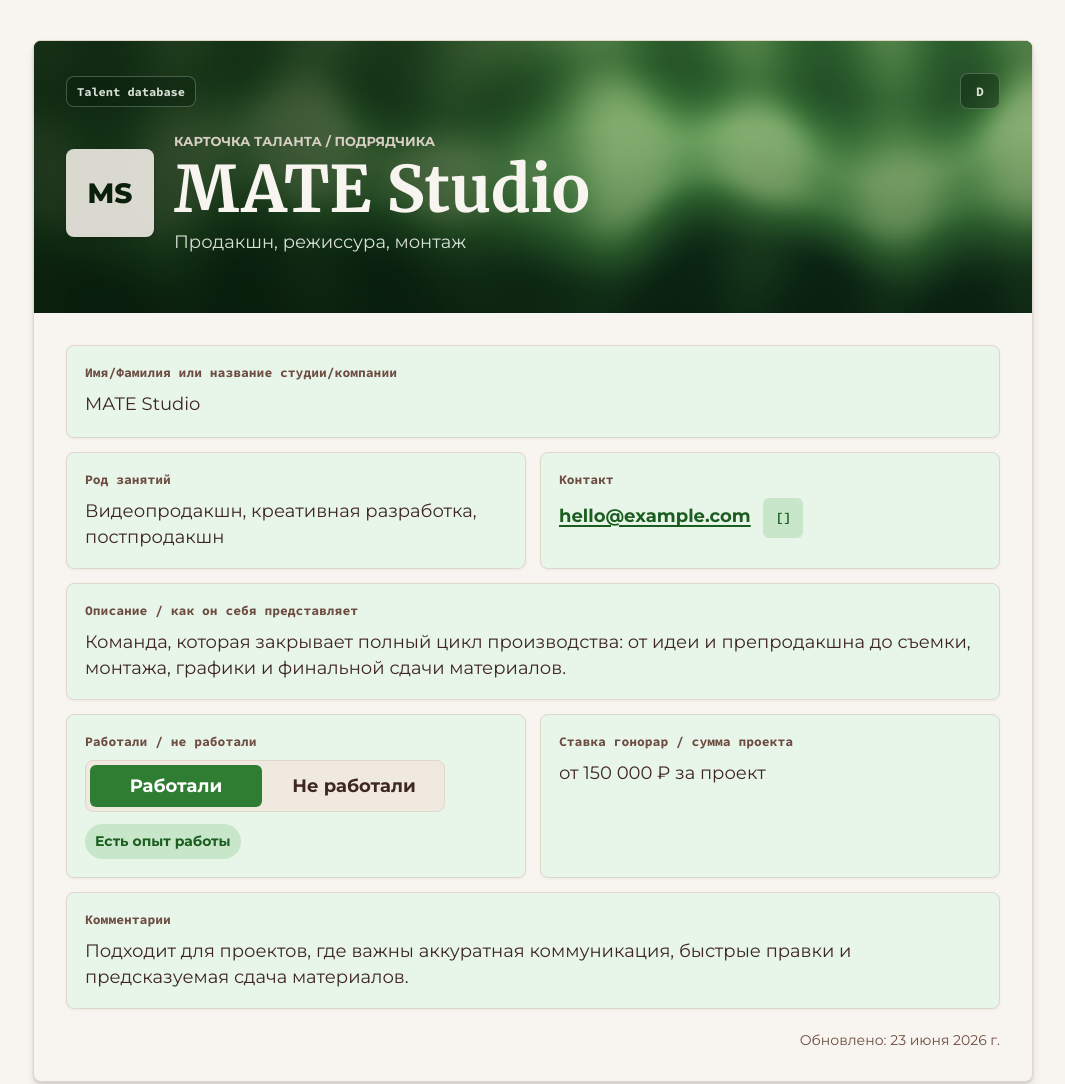
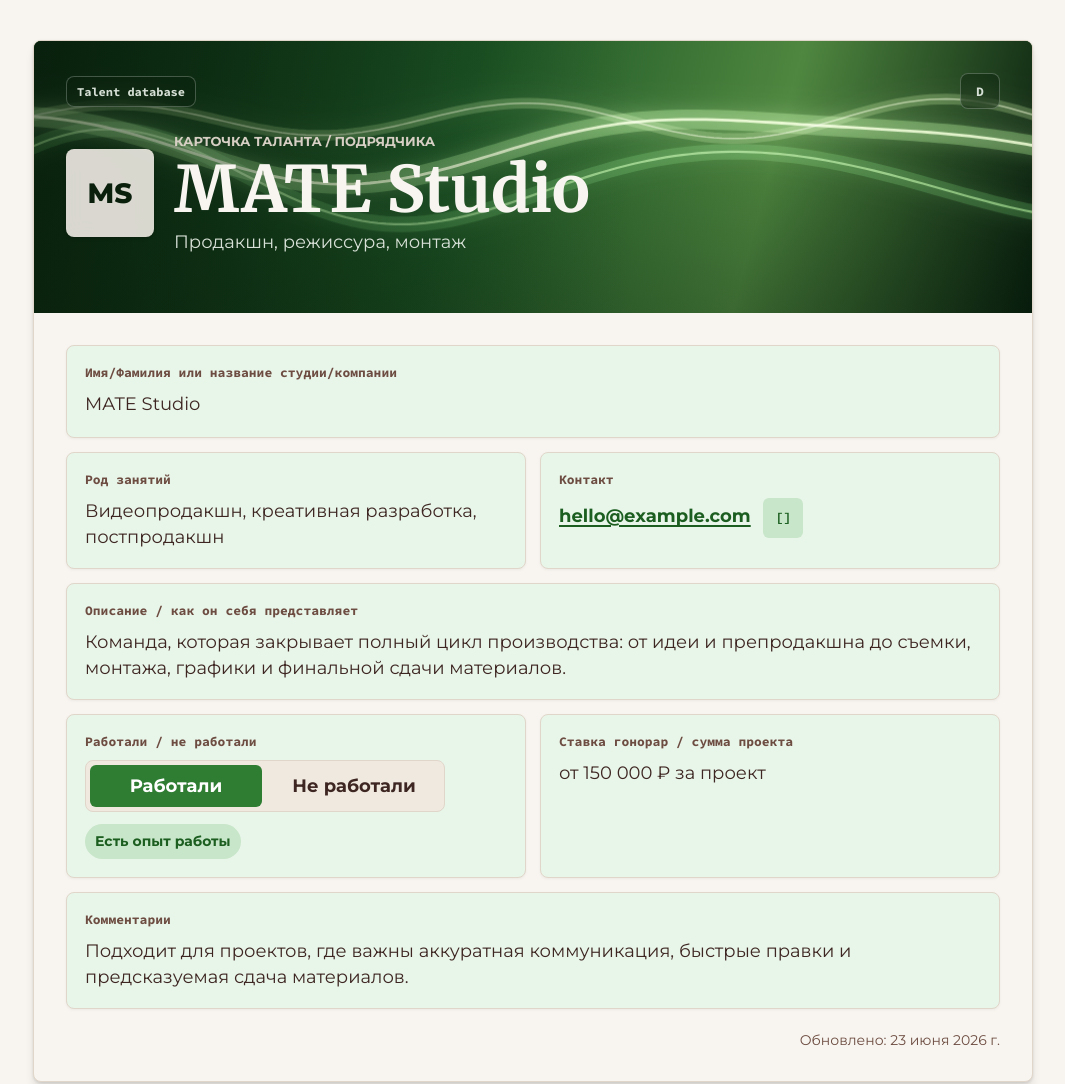
Before and after one commit to tomarova-commits/MATE, a plain HTML site: page index.html in a window 1280 px wide. Shown: the top 1084 px of the page, without its empty margins (107-1172 px from the left). Drawn offline with Linux system fonts and the light colour scheme.

Commit message:
Make header waves more explicit

```diff
--- a/index.html
+++ b/index.html
@@ -14,7 +14,7 @@
       href="https://fonts.googleapis.com/css2?family=Merriweather:wght@400;700&family=Montserrat:wght@400;600;700;800&family=Source+Code+Pro:wght@500;700&display=swap"
       rel="stylesheet"
     >
-    <link rel="stylesheet" href="styles.css?v=2">
+    <link rel="stylesheet" href="styles.css?v=3">
   </head>
   <body>
     <main class="page">
@@ -105,6 +105,6 @@
       </section>
     </main>
 
-    <script src="script.js?v=2"></script>
+    <script src="script.js?v=3"></script>
   </body>
 </html>
--- a/script.js
+++ b/script.js
@@ -65,101 +65,111 @@ themeToggle.addEventListener("click", () => {
 });
 
 function initHeaderShader(canvas) {
-  const gl = canvas.getContext("webgl", { antialias: false, alpha: false });
+  const ctx = canvas.getContext("2d");
   const prefersReducedMotion = window.matchMedia("(prefers-reduced-motion: reduce)").matches;
 
-  if (!gl || prefersReducedMotion) {
+  if (!ctx) {
     return;
   }
 
-  const vertexShaderSource = `
-    attribute vec2 position;
+  const waves = [
+    {
+      color: "rgba(221, 245, 185, 0.96)",
+      glow: "rgba(139, 205, 111, 0.42)",
+      width: 2.8,
+      amp: 30,
+      freq: 1.18,
+      speed: 0.0011,
+      y: 0.38,
+    },
+    {
+      color: "rgba(151, 219, 126, 0.82)",
+      glow: "rgba(84, 165, 82, 0.34)",
+      width: 2.2,
+      amp: 44,
+      freq: 1.62,
+      speed: -0.00086,
+      y: 0.52,
+    },
+    {
+      color: "rgba(234, 247, 201, 0.58)",
+      glow: "rgba(188, 231, 143, 0.28)",
+      width: 1.5,
+      amp: 22,
+      freq: 2.35,
+      speed: 0.00128,
+      y: 0.29,
+    },
+  ];
 
-    void main() {
-      gl_Position = vec4(position, 0.0, 1.0);
-    }
-  `;
-
-  const fragmentShaderSource = `
-    precision highp float;
-
-    uniform vec2 resolution;
-    uniform float time;
-
-    vec3 palette(float t) {
-      vec3 pine = vec3(0.025, 0.115, 0.075);
-      vec3 moss = vec3(0.130, 0.285, 0.150);
-      vec3 fern = vec3(0.280, 0.530, 0.250);
-      vec3 sage = vec3(0.560, 0.670, 0.460);
-
-      vec3 first = mix(pine, moss, smoothstep(0.0, 0.45, t));
-      vec3 second = mix(fern, sage, smoothstep(0.45, 1.0, t));
-      return mix(first, second, smoothstep(0.28, 0.88, t));
-    }
-
-    void main() {
-      vec2 uv = gl_FragCoord.xy / resolution;
-      vec2 p = (gl_FragCoord.xy * 2.0 - resolution) / min(resolution.x, resolution.y);
-
-      float waveA = sin((p.x * 2.1 + time * 0.42) + sin(p.y * 2.0) * 0.7);
-      float waveB = sin((p.x * 3.4 - time * 0.27) + cos(p.y * 3.2 + time * 0.18));
-      float waveC = sin(length(p * vec2(1.25, 0.72)) * 5.0 - time * 0.55);
-      float ribbon = smoothstep(0.78, 0.08, abs(p.y + waveA * 0.16 + waveB * 0.07));
-      float mist = 0.5 + 0.5 * waveC;
-      float shade = clamp(uv.y * 0.50 + ribbon * 0.48 + mist * 0.20, 0.0, 1.0);
-
-      vec3 color = palette(shade);
-      color += vec3(0.025, 0.070, 0.035) * ribbon;
-      color *= 0.72 + 0.28 * smoothstep(-0.92, 0.70, p.x);
-
-      gl_FragColor = vec4(color, 1.0);
-    }
-  `;
-
-  const compileShader = (type, source) => {
-    const shader = gl.createShader(type);
-    gl.shaderSource(shader, source);
-    gl.compileShader(shader);
-    return shader;
-  };
-
-  const vertexShader = compileShader(gl.VERTEX_SHADER, vertexShaderSource);
-  const fragmentShader = compileShader(gl.FRAGMENT_SHADER, fragmentShaderSource);
-  const program = gl.createProgram();
-  gl.attachShader(program, vertexShader);
-  gl.attachShader(program, fragmentShader);
-  gl.linkProgram(program);
-  gl.useProgram(program);
-
-  const buffer = gl.createBuffer();
-  gl.bindBuffer(gl.ARRAY_BUFFER, buffer);
-  gl.bufferData(
-    gl.ARRAY_BUFFER,
-    new Float32Array([-1, -1, 1, -1, -1, 1, -1, 1, 1, -1, 1, 1]),
-    gl.STATIC_DRAW,
-  );
-
-  const positionLocation = gl.getAttribLocation(program, "position");
-  gl.enableVertexAttribArray(positionLocation);
-  gl.vertexAttribPointer(positionLocation, 2, gl.FLOAT, false, 0, 0);
-
-  const resolutionLocation = gl.getUniformLocation(program, "resolution");
-  const timeLocation = gl.getUniformLocation(program, "time");
   let animationFrame = 0;
+  let width = 0;
+  let height = 0;
+  let ratio = 1;
 
   const resize = () => {
-    const { width, height } = canvas.getBoundingClientRect();
-    const ratio = Math.min(window.devicePixelRatio || 1, 2);
-    canvas.width = Math.max(1, Math.floor(width * ratio));
-    canvas.height = Math.max(1, Math.floor(height * ratio));
-    gl.viewport(0, 0, canvas.width, canvas.height);
-    gl.uniform2f(resolutionLocation, canvas.width, canvas.height);
+    const rect = canvas.getBoundingClientRect();
+    ratio = Math.min(window.devicePixelRatio || 1, 2);
+    width = Math.max(1, Math.floor(rect.width));
+    height = Math.max(1, Math.floor(rect.height));
+    canvas.width = Math.floor(width * ratio);
+    canvas.height = Math.floor(height * ratio);
+    ctx.setTransform(ratio, 0, 0, ratio, 0, 0);
   };
 
   const render = (timestamp) => {
-    gl.uniform1f(timeLocation, timestamp * 0.001);
-    gl.drawArrays(gl.TRIANGLES, 0, 6);
-    animationFrame = requestAnimationFrame(render);
+    ctx.clearRect(0, 0, width, height);
+
+    const background = ctx.createLinearGradient(0, 0, width, height);
+    background.addColorStop(0, "#06210e");
+    background.addColorStop(0.42, "#1c5525");
+    background.addColorStop(0.72, "#4f8740");
+    background.addColorStop(1, "#061a0c");
+    ctx.fillStyle = background;
+    ctx.fillRect(0, 0, width, height);
+
+    ctx.globalCompositeOperation = "screen";
+
+    waves.forEach((wave, index) => {
+      const phase = timestamp * wave.speed + index * 1.7;
+      const baseY = height * wave.y;
+      const path = new Path2D();
+
+      for (let x = -24; x <= width + 24; x += 8) {
+        const progress = x / width;
+        const y =
+          baseY +
+          Math.sin(progress * Math.PI * 2 * wave.freq + phase) * wave.amp +
+          Math.sin(progress * Math.PI * 4.2 + phase * 0.7) * wave.amp * 0.32;
+
+        if (x === -24) {
+          path.moveTo(x, y);
+        } else {
+          path.lineTo(x, y);
+        }
+      }
+
+      ctx.strokeStyle = wave.glow;
+      ctx.lineWidth = wave.width * 7;
+      ctx.lineCap = "round";
+      ctx.shadowBlur = 28;
+      ctx.shadowColor = wave.glow;
+      ctx.stroke(path);
+
+      ctx.strokeStyle = wave.color;
+      ctx.lineWidth = wave.width;
+      ctx.lineCap = "round";
+      ctx.shadowBlur = 18;
+      ctx.shadowColor = wave.color;
+      ctx.stroke(path);
+    });
+
+    ctx.globalCompositeOperation = "source-over";
+    ctx.shadowBlur = 0;
+
+    if (!prefersReducedMotion) {
+      animationFrame = requestAnimationFrame(render);
+    }
   };
 
   resize();
@@ -169,10 +179,6 @@ function initHeaderShader(canvas) {
   return () => {
     window.removeEventListener("resize", resize);
     cancelAnimationFrame(animationFrame);
-    gl.deleteBuffer(buffer);
-    gl.deleteProgram(program);
-    gl.deleteShader(vertexShader);
-    gl.deleteShader(fragmentShader);
   };
 }
 
--- a/styles.css
+++ b/styles.css
@@ -126,8 +126,8 @@ a:focus-visible {
   z-index: 2;
   content: "";
   background:
-    linear-gradient(90deg, oklch(0.2157 0.0453 145.7256 / 0.74), transparent 58%),
-    linear-gradient(0deg, oklch(0.2157 0.0453 145.7256 / 0.42), transparent 68%);
+    linear-gradient(90deg, oklch(0.2157 0.0453 145.7256 / 0.54), transparent 60%),
+    linear-gradient(0deg, oklch(0.2157 0.0453 145.7256 / 0.30), transparent 70%);
   pointer-events: none;
 }
 
@@ -144,7 +144,7 @@ a:focus-visible {
   height: 100%;
   display: block;
   background: oklch(0.2157 0.0453 145.7256);
-  opacity: 0.88;
+  opacity: 1;
 }
 
 @keyframes forest-flow {
```
